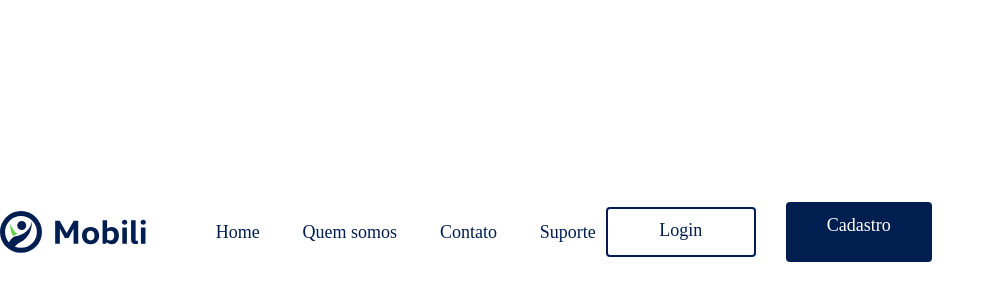
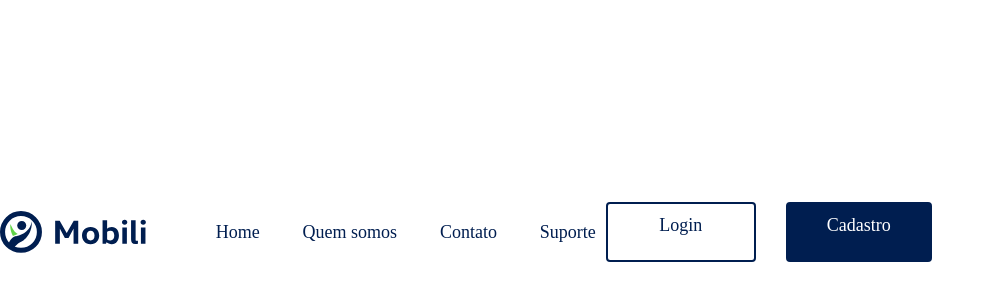
Before and after one commit to CO-DE-Mobili/Mobili_React, a React (Vite) app: page / in a window 1280 px wide. Shown: the part 168-468 px from the top of the page, without its empty margins (0-995 px from the left). Built offline with nearby package versions, Linux system fonts and the light colour scheme.

Commit message:
ajuste no posicionamento do header

```diff
--- a/src/components/Header/style.css
+++ b/src/components/Header/style.css
@@ -1,4 +1,4 @@
-.check {
+#header .check {
     display: none;
 }
 
@@ -7,9 +7,7 @@
     height: 90px;
     background-color: var(--branco);
     display: flex;
-    flex-direction: column;
     justify-content: center;
-
 }
 
 
@@ -120,7 +118,7 @@
     border-radius: 4px;
     font-size: 18px;
     width: 130px;
-    height: 30px;
+    height: 40px;
     padding: 8px;
     text-align: center;
     transition: 0.3s;
```
